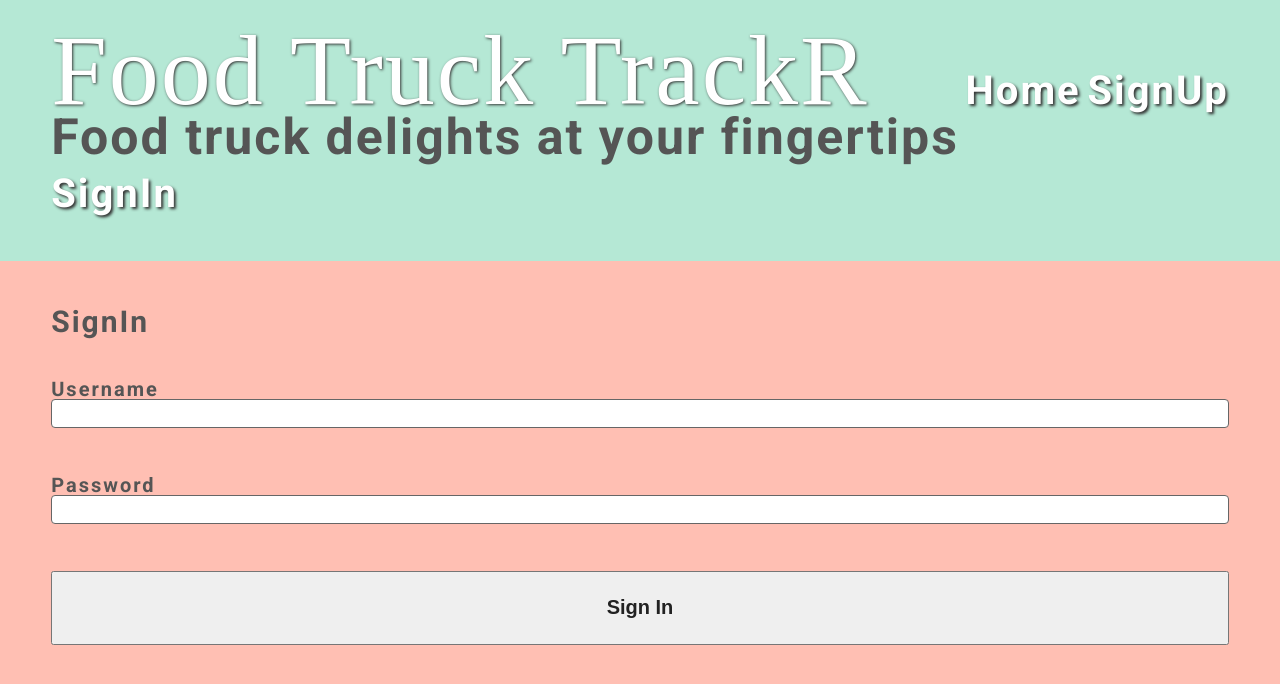
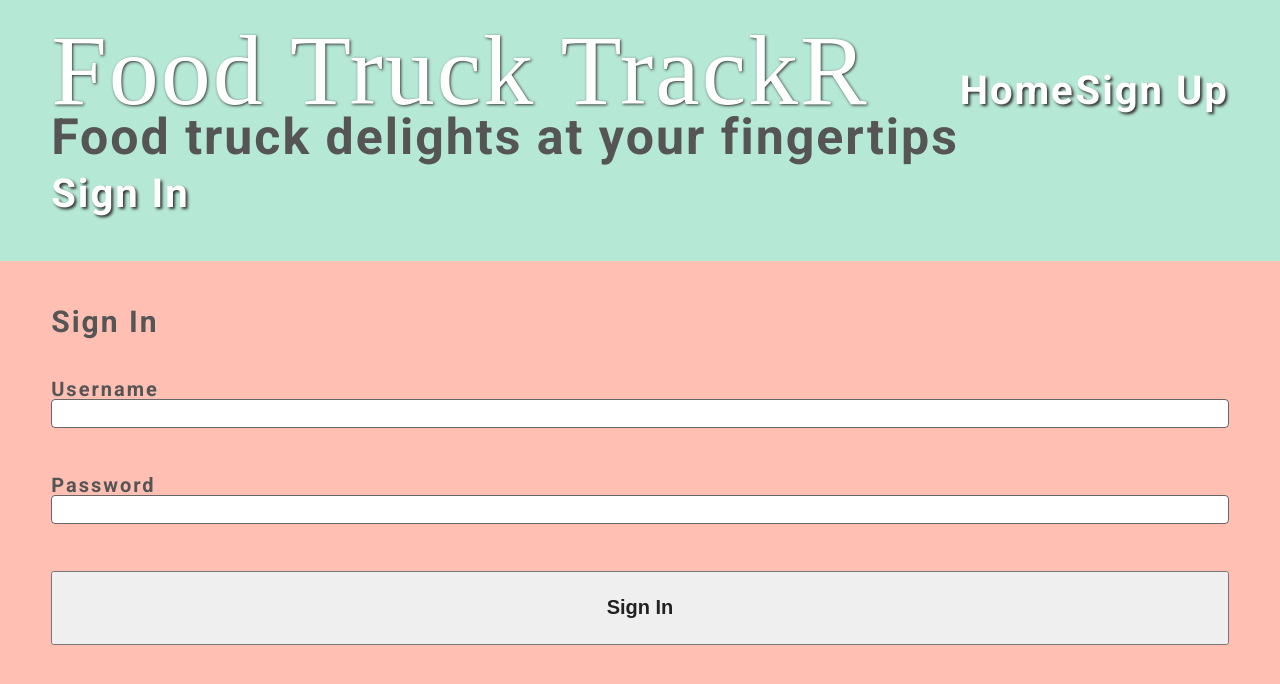
Before and after one commit to MileyWright/front-end, a React (Create React App) app: page /signin in a window 1280 px wide. Shown: the top 684 px of the page. Built offline with nearby package versions, Linux system fonts and the light colour scheme; a web font is replaced by a local one.

Commit message:
added space between the words sign and up for signup and signup links

```diff
--- a/src/components/Nav.js
+++ b/src/components/Nav.js
@@ -78,16 +78,16 @@ const Nav = (props) => {
                 ?
                 (<>
                     <div>
-                        <StyledLink to='/signout'>SignOut</StyledLink>
+                        <StyledLink to='/signout'>Sign Out</StyledLink>
                     </div>
                 </>)
                 :
                 (<>
                     <div>
-                        <StyledLink to='/signup'>SignUp</StyledLink>
+                        <StyledLink to='/signup'>Sign Up</StyledLink>
                     </div>
                     <div>
-                        <StyledLink to='/signin'>SignIn</StyledLink>
+                        <StyledLink to='/signin'>Sign In</StyledLink>
                     </div>
                 </>)
             }
--- a/src/components/SignIn.js
+++ b/src/components/SignIn.js
@@ -31,7 +31,7 @@ const SignIn = (props) => {
     };
     return(
         <SignInContainer>
-            <h2>SignIn</h2>
+            <h2>Sign In</h2>
             <form onSubmit={handleSubmit}>
                 <label>Username&nbsp;
                     <input
--- a/src/components/SignUp.js
+++ b/src/components/SignUp.js
@@ -55,7 +55,7 @@ const SignUp = (props) => {
 
     return(
         <SignUpContainer>
-            <h2>SignUp</h2>
+            <h2>Sign Up</h2>
             <form onSubmit={handleSubmit}>
                 <label>Username&nbsp;
                     <input
```
